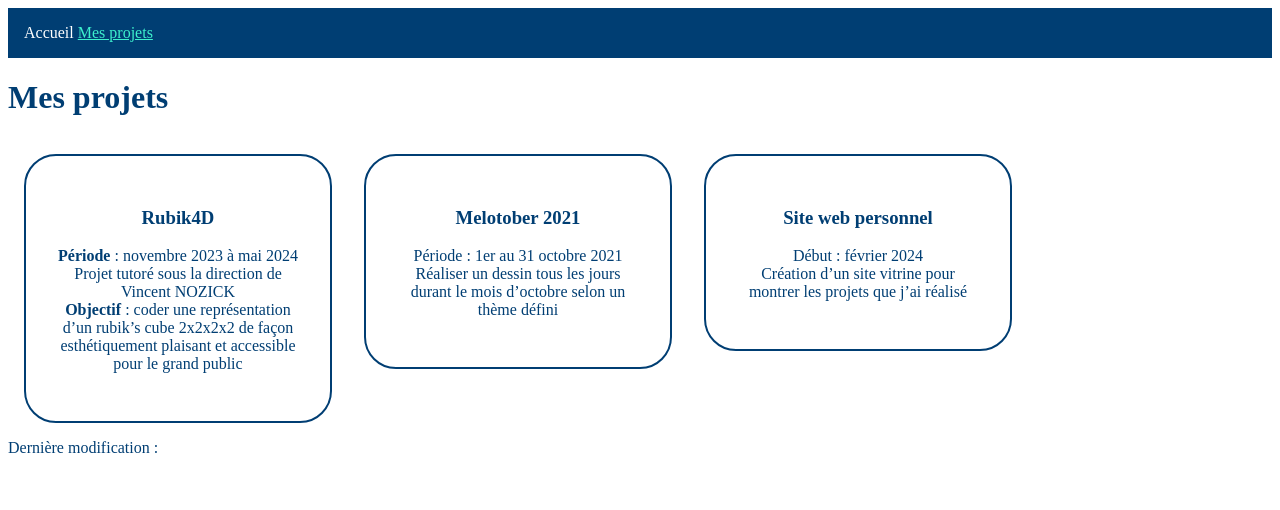
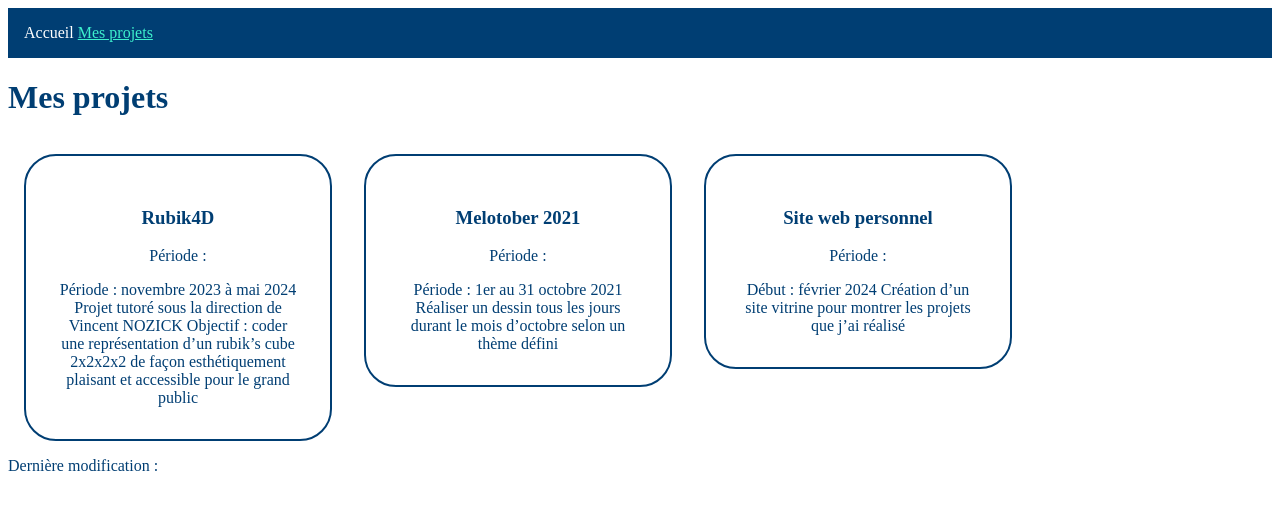
Before and after one commit to Melokye/Melokye.github.io, a Jekyll site: the page built from projects.html, in a window 1280 px wide. Shown: the top 510 px of the page. Built offline with Jekyll 4.4.1, drawn with Linux system fonts in a browser that asks for light colours.

Commit message:
ajout date

```diff
--- a/projects.html
+++ b/projects.html
@@ -9,7 +9,14 @@
     <a href="{{ project.url }}">
       <div class="box">
         <h3>{{ project.title }}</h3>
-        {{ project.excerpt }}
+        <p>
+          Période : {{project.debut}}
+          {% if project.fin %}
+          à {{project.fin}}
+          {% endif %}
+        </p>
+
+        {{ project.excerpt | markdownify | strip_html }}
       </div>
     </a>
   {% endfor %}
```
